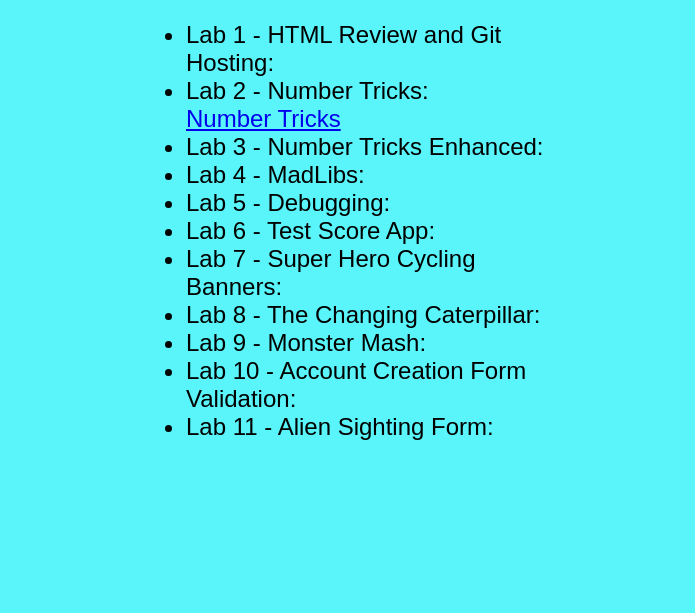
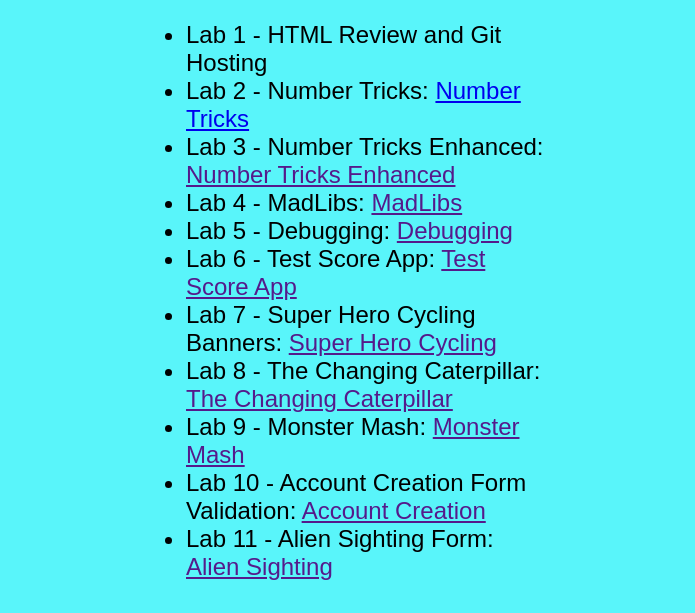
Before and after one commit to nmahern/HTML-Review-and-Git-Hosting, a plain HTML site: page index.html in a window 1280 px wide. Shown: the part 327-940 px from the top of the page, without its empty margins (292-987 px from the left). Before the commit the page ends 800 px from the top, so only its background shows below. Drawn offline with Linux system fonts and the light colour scheme.

Commit message:
Update index.html

```diff
--- a/index.html
+++ b/index.html
@@ -7,30 +7,29 @@
 </head>
 <body>
 
-  <div> <id="img-div"> <id="image"> <img src="javascript.png" alt="JavaScript" class="center">
-  </id="img-div">
-  </div>
+  <div id="container">
+    <img src="javascript.png" alt="JavaScript" class="center">
+</div>
 
 <header>
-  <h1>Coding Projects</h1>
+  <h1>Coding Projects:</h1>
 </header>
 
 <main>
-
     <ul>
-<li> Lab 1 - HTML Review and Git Hosting:</li>
-<li> Lab 2 - Number Tricks: </li> <a href="https://nmahern.github.io/Number-Tricks/">Number Tricks</a>
-<li> Lab 3 - Number Tricks Enhanced:</li>
-<li> Lab 4 - MadLibs:</li>
-<li> Lab 5 - Debugging:</li>
-<li> Lab 6 - Test Score App:</li>
-<li> Lab 7 - Super Hero Cycling Banners:</li>
-<li> Lab 8 - The Changing Caterpillar:</li>
-<li> Lab 9 - Monster Mash:</li>
-<li> Lab 10 - Account Creation Form Validation:</li>
-<li> Lab 11 - Alien Sighting Form:</li>
+<li> Lab 1 - HTML Review and Git Hosting </li>
+<li> Lab 2 - Number Tricks: <a href="https://nmahern.github.io/Number-Tricks/">Number Tricks</a> </li>
+<li> Lab 3 - Number Tricks Enhanced: <a href="">Number Tricks Enhanced</a> </li>
+<li> Lab 4 - MadLibs: <a href="">MadLibs</a> </li>
+<li> Lab 5 - Debugging: <a href="">Debugging</a> </li>
+<li> Lab 6 - Test Score App: <a href="">Test Score App</a> </li>
+<li> Lab 7 - Super Hero Cycling Banners: <a href="">Super Hero Cycling</a> </li>
+<li> Lab 8 - The Changing Caterpillar: <a href="">The Changing Caterpillar</a> </li>
+<li> Lab 9 - Monster Mash: <a href="">Monster Mash</a> </li>
+<li> Lab 10 - Account Creation Form Validation:  <a href="">Account Creation</a> </li>
+<li> Lab 11 - Alien Sighting Form:  <a href="">Alien Sighting</a> </li>
     </ul>
 </main>
 </body>
-
 </html>
+</html>
```
